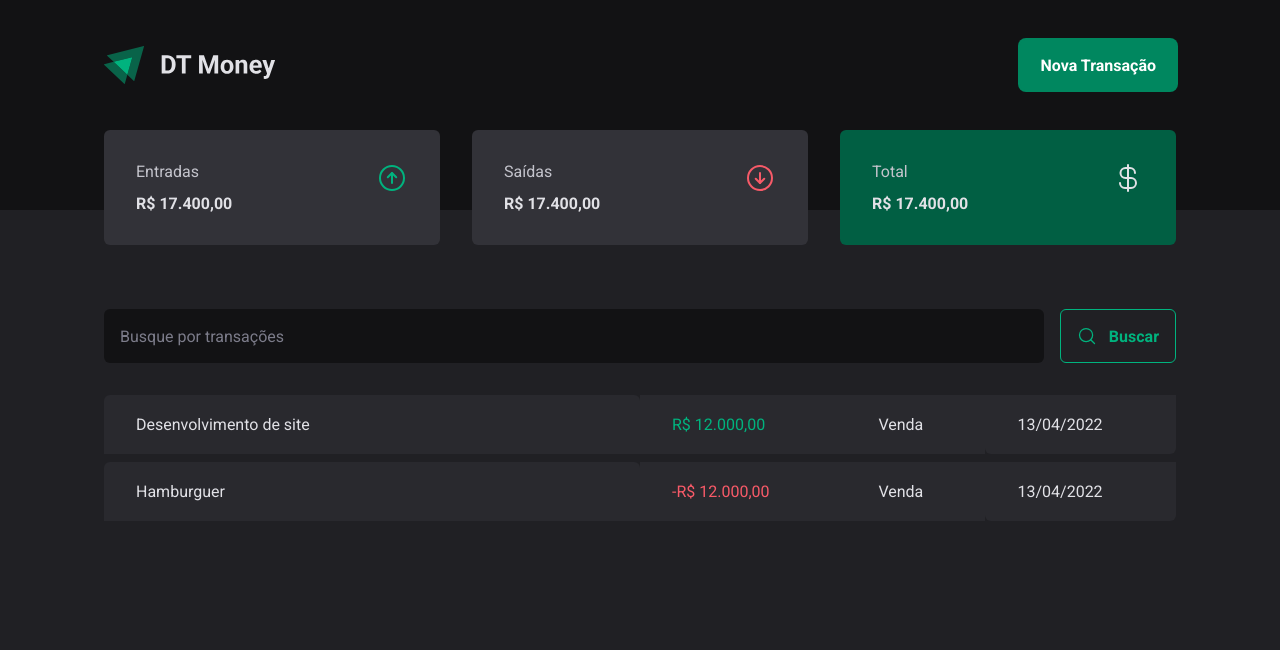
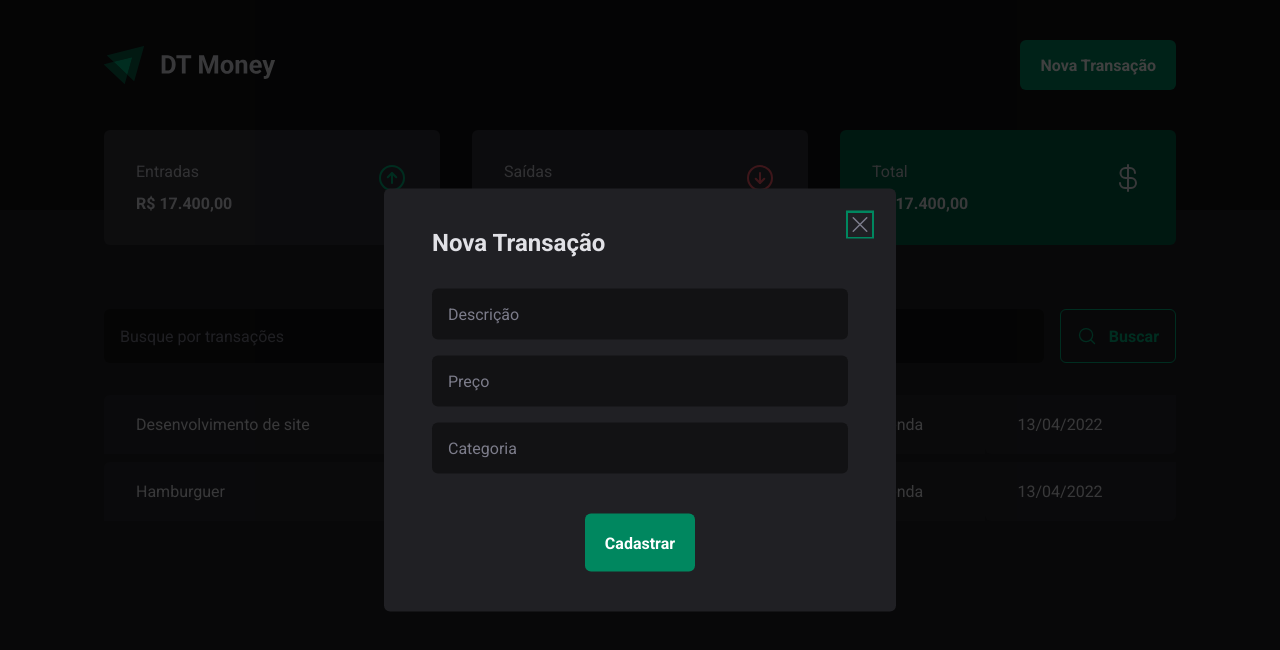
Before and after one commit to o-igor-trentini/ignite-dt-money, a React (Vite) app: page / in a window 1280 px wide. Both pictures are taken after a click on the button "Nova Transação". Shown: the top 650 px of the page. Built offline with nearby package versions, Linux system fonts and the light colour scheme.

Commit message:
feat: Modal de nova transacao

```diff
--- a/package.json
+++ b/package.json
@@ -10,6 +10,7 @@
     "lint": "npx eslint src --ext .ts,.tsx --fix"
   },
   "dependencies": {
+    "@radix-ui/react-dialog": "^1.0.2",
     "gh-pages": "^4.0.0",
     "phosphor-react": "^1.4.1",
     "react": "^18.2.0",
--- a/src/components/layout/Header/index.tsx
+++ b/src/components/layout/Header/index.tsx
@@ -1,6 +1,8 @@
 import { FC } from 'react';
 import { HeaderContainer, HeaderContent, NewTransactionButton } from './style';
 import logoSvg from '../../../assets/logo.svg';
+import * as Dialog from '@radix-ui/react-dialog';
+import { NewTransactionModal } from '../modals/NewTransaction';
 
 export const Header: FC = () => {
     return (
@@ -8,7 +10,13 @@
             <HeaderContent>
                 <img src={logoSvg} alt="" />
 
-                <NewTransactionButton>Nova Transação</NewTransactionButton>
+                <Dialog.Root>
+                    <Dialog.Trigger asChild>
+                        <NewTransactionButton>Nova Transação</NewTransactionButton>
+                    </Dialog.Trigger>
+
+                    <NewTransactionModal />
+                </Dialog.Root>
             </HeaderContent>
         </HeaderContainer>
     );
--- /dev/null
+++ b/src/components/layout/modals/NewTransaction/index.tsx
@@ -0,0 +1,28 @@
+import { FC } from 'react';
+import * as Dialog from '@radix-ui/react-dialog';
+import { Overlay, Content, CloseButton } from './style';
+import { X } from 'phosphor-react';
+
+export const NewTransactionModal: FC = () => {
+    return (
+        <Dialog.Portal>
+            <Overlay />
+
+            <Content>
+                <Dialog.Title>Nova Transação</Dialog.Title>
+
+                <CloseButton>
+                    <X size={24} />
+                </CloseButton>
+
+                <form>
+                    <input type="text" placeholder="Descrição" required />
+                    <input type="number" placeholder="Preço" required />
+                    <input type="text" placeholder="Categoria" required />
+
+                    <button type="submit">Cadastrar</button>
+                </form>
+            </Content>
+        </Dialog.Portal>
+    );
+};
--- /dev/null
+++ b/src/components/layout/modals/NewTransaction/style.ts
@@ -0,0 +1,81 @@
+import * as Dialog from '@radix-ui/react-dialog';
+import styled from 'styled-components';
+
+export const Overlay = styled(Dialog.Overlay)`
+    width: 100vw;
+    height: 100vh;
+    position: fixed;
+    inset: 0;
+
+    background: rgba(0, 0, 0, 0.75);
+`;
+
+export const Content = styled(Dialog.Content)`
+    min-width: 32rem;
+    padding: 2.5rem 3rem;
+    position: fixed;
+    top: 50%;
+    left: 50%;
+
+    border-radius: 6px;
+    background: ${({ theme }) => theme['gray-800']};
+    transform: translate(-50%, -50%);
+
+    form {
+        margin-top: 2rem;
+
+        display: flex;
+        justify-content: center;
+        align-items: center;
+        flex-direction: column;
+        gap: 1rem;
+
+        input {
+            width: 100%;
+            padding: 1rem;
+
+            border-radius: 6px;
+            border: 0;
+
+            color: ${({ theme }) => theme['gray-300']};
+            background: ${({ theme }) => theme['gray-900']};
+
+            &::placeholder {
+                color: ${({ theme }) => theme['gray-500']};
+            }
+        }
+
+        button[type='submit'] {
+            height: 58px;
+            margin-top: 1.5rem;
+
+            color: ${({ theme }) => theme.white};
+            font-weight: bold;
+            padding: 0 1.25rem;
+
+            border: 0;
+            border-radius: 6px;
+            background: ${({ theme }) => theme['green-500']};
+            cursor: pointer;
+
+            &:hover {
+                background: ${({ theme }) => theme['green-700']};
+                transition: background-color 0.2s;
+            }
+        }
+    }
+`;
+
+export const CloseButton = styled(Dialog.Close)`
+    position: absolute;
+    top: 1.5rem;
+    right: 1.5rem;
+
+    line-height: 0;
+    color: ${({ theme }) => theme['gray-500']};
+
+    background: transparent;
+    border: 0;
+
+    cursor: pointer;
+`;
```
Also changed, not shown: 1 other file (tests, documents, lock files or other folders).
